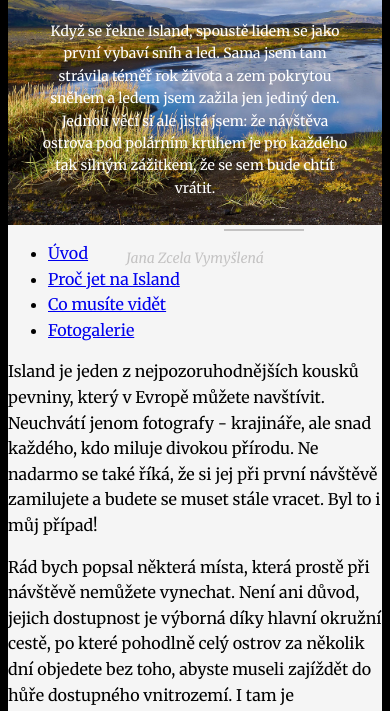
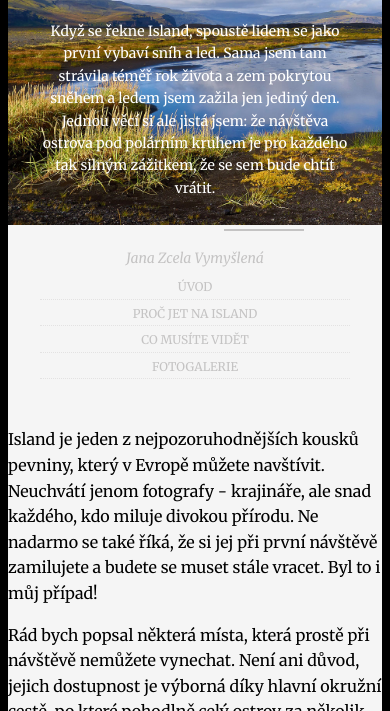
Before and after one commit to Czechitas-Liberec-HTML-CSS-2021-DK/projekt-06-island-AneLou, a plain HTML site: page index.html in a window 390 px wide. Shown: the part 133-844 px from the top of the page. Drawn offline with Linux system fonts and the light colour scheme.

Commit message:
mobil header&obsah

```diff
--- a/index.html
+++ b/index.html
@@ -37,6 +37,7 @@
 
         <!-- sekce Úvod -->
 
+<div class="obsah">
         <p>Island je jeden z nejpozoruhodnějších kousků pevniny, který v Evropě můžete navštívit. Neuchvátí jenom fotografy - krajináře, ale snad každého, kdo miluje divokou přírodu. Ne nadarmo se také říká, že si jej při první návštěvě zamilujete a budete se muset stále vracet. Byl to i můj případ!</p>
 
         <p>Rád bych popsal některá místa, která prostě při návštěvě nemůžete vynechat. Není ani důvod, jejich dostupnost je výborná díky hlavní okružní cestě, po které pohodlně celý ostrov za několik dní objedete bez toho, abyste museli zajíždět do hůře dostupného vnitrozemí. I tam je samozřejmě spousta dech beroucích míst, ale za pár dní se stihnout bohužel vše nedá.</p>
@@ -175,7 +176,7 @@
 
         </section><!-- konec .galerie -->
 
-
+</div> <!-- konec sekce obsah -->
 
         <!-- patička -->
 
--- a/style.css
+++ b/style.css
@@ -30,6 +30,7 @@ main {
 - popisky k obrázkům jsou vždy pod obrázkem (k těm v textu i k těm v galerii)*/
 
 /* HLAVICKA */
+/*MOBIL*/
 
 .header {
     background-image: url(images/island-hlavicka.jpg);
@@ -74,11 +75,33 @@ main {
 }
 
 /* MENU */
+/*MOBIL*/
+
+.menu {
+    text-align: center;
+    display: flex;
+    flex-direction: column;
+    list-style-type: none; /*li bez kolecek*/
+    padding: 2rem; /*at jsou li borders hezky od kraje*/
+}
+
+.menu a {
+    color: #c4c3c3;
+    font-size: 12px;
+    text-transform: uppercase;
+    text-decoration: none;
+    max-width: 500px;
+
+}
+.menu li {
+    border-bottom: 0.5px dotted #c4c3c360; /*borders mezi polozkami menu*/
+}
 
 
 
 
 /* OBSAH */
+/*MOBIL*/
 
 
 
```
